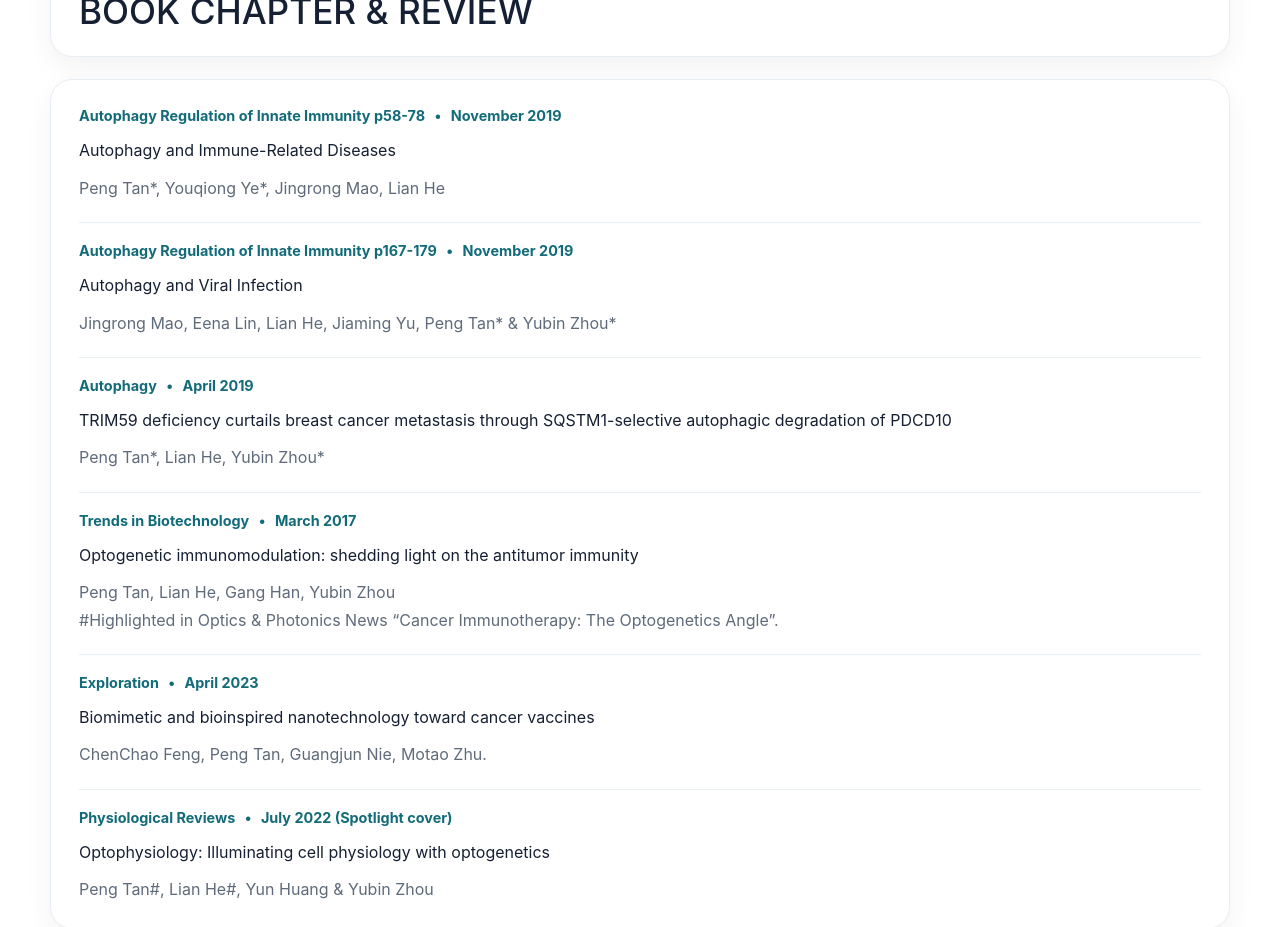
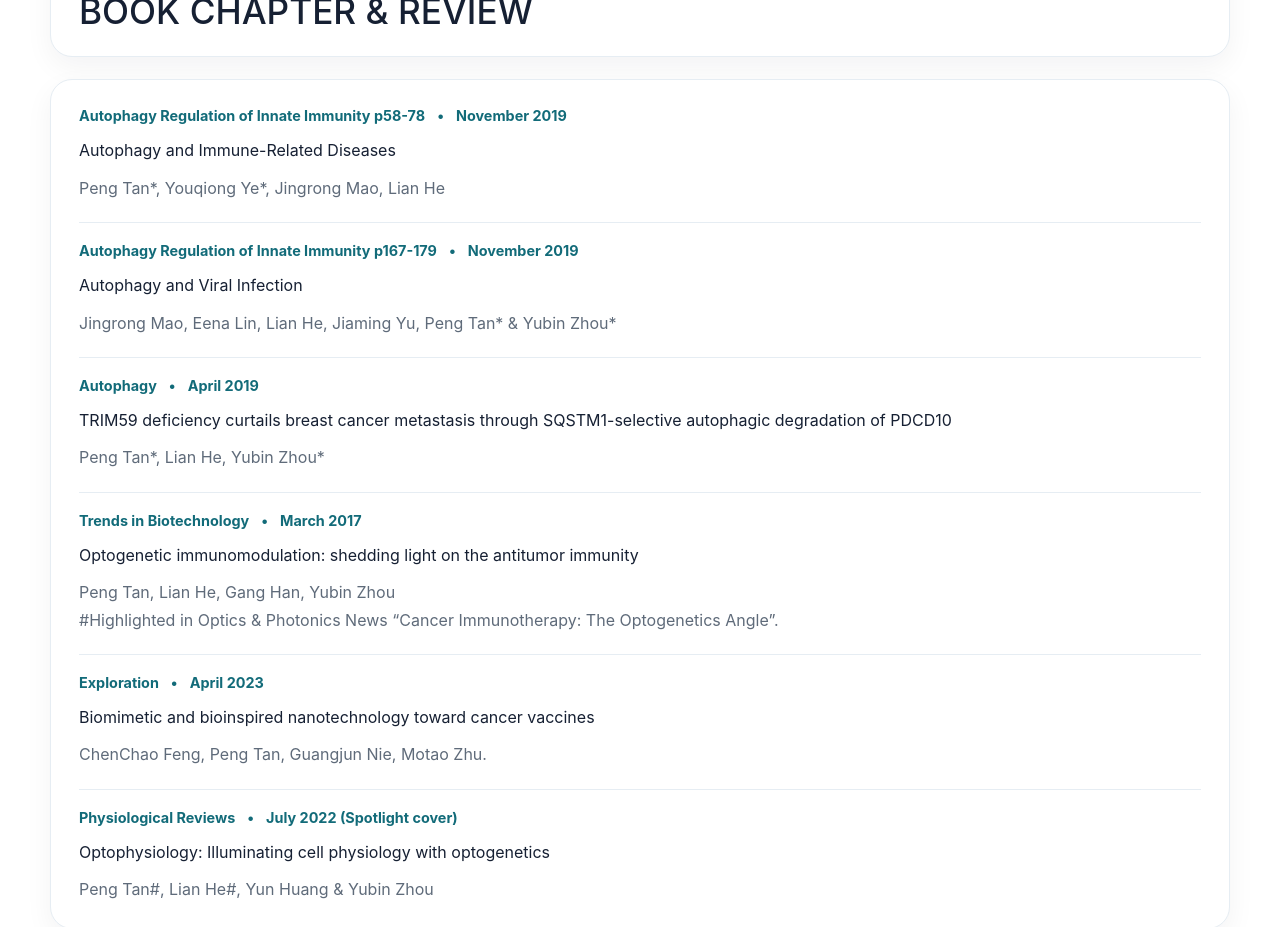
Before and after one commit to hanzeyan/hanzeyan.github.io, a Jekyll site: the page built from book-chapter-review.md, in a window 1280 px wide and 1258 px high. Shown: the part 186-1113 px from the top of the window. Built offline with Jekyll 4.4.1, drawn with Linux system fonts in a browser that asks for light colours.

Commit message:
Update style.css

```diff
--- a/assets/css/style.css
+++ b/assets/css/style.css
@@ -376,11 +376,15 @@ img {
 
 .pub-meta {
   opacity: 1 !important;
+  display: flex;
+  align-items: baseline;
+  flex-wrap: wrap;
+  gap: 12px;
 }
 
 .pub-meta span {
   opacity: 1;
-  margin: 0 6px;
+  margin: 0;
 }
 
 .pub-journal {
@@ -425,6 +429,21 @@ img {
   margin: 0;
   display: block;
   flex: 0 0 auto;
+}
+
+/* Publications page: keep and enlarge only the first article figure (Science), hide later article figures without deleting data */
+.pub-list .pub-item .pub-gallery {
+  display: none;
+}
+
+.pub-list .pub-item:first-child .pub-gallery {
+  display: flex;
+  margin-top: 18px;
+}
+
+.pub-list .pub-item:first-child .pub-gallery img {
+  max-width: 320px;
+  max-height: none;
 }
 
 .logo-grid {
```
